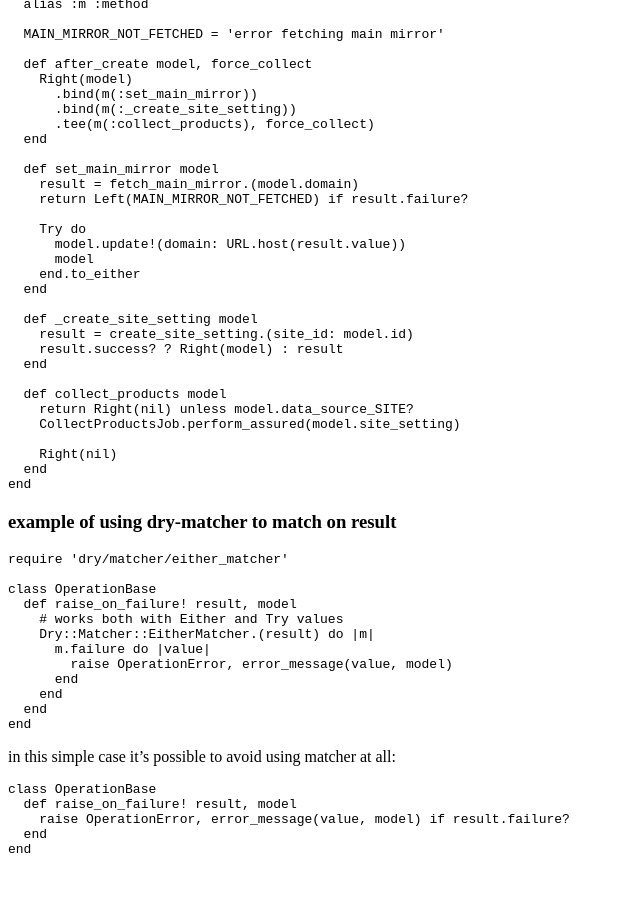
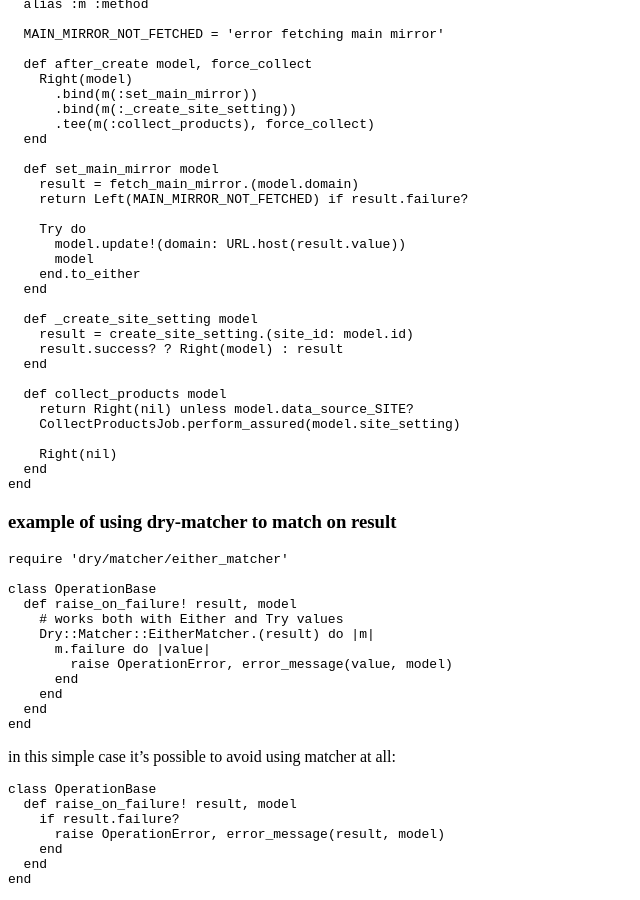
Before and after one commit to tap349/tap349.github.io, a Jekyll site: the page built from _posts/2017-02-27-monads-in-ruby.md, in a window 1280 px wide and 900 px high, scrolled down 3020 px. Shown: the whole window, without its empty margins (0-640 px from the left). Built offline with Jekyll 4.4.1, drawn with Linux system fonts in a browser that asks for light colours; before the commit the page ends 3890 px from its top, so only the background shows below that.

Commit message:
update 2017-03-01_23:00:24

````diff
--- a/_posts/2017-02-27-monads-in-ruby.md
+++ b/_posts/2017-02-27-monads-in-ruby.md
@@ -275,7 +275,9 @@ in this simple case it's possible to avoid using matcher at all:
 ```ruby
 class OperationBase
   def raise_on_failure! result, model
-    raise OperationError, error_message(value, model) if result.failure?
+    if result.failure?
+      raise OperationError, error_message(result, model)
+    end
   end
 end
 ```
````
